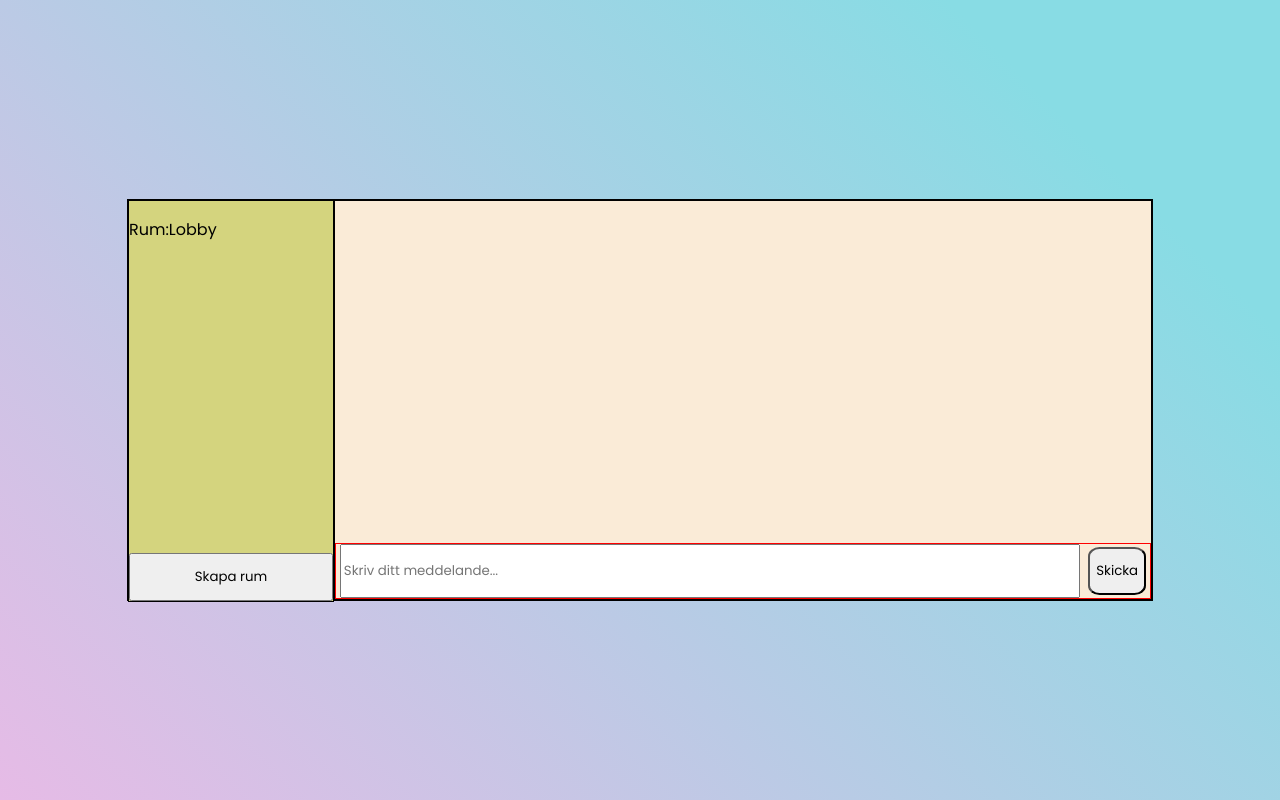
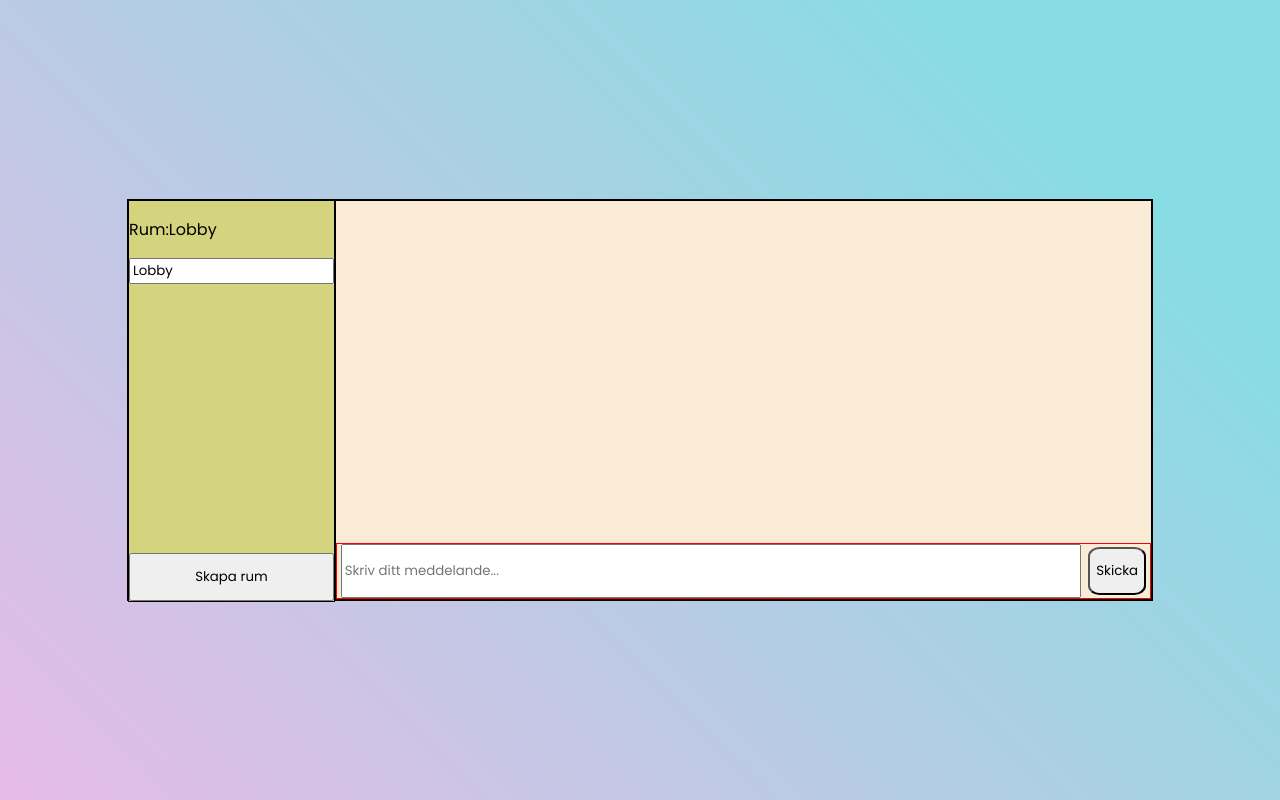
Before and after one commit to elinrobertson/Chatify4, a React (Vite) app in the folder client/: page / in a window 1280 px wide. Both pictures are taken after a click on the button "Börja chatta". Built offline with nearby package versions, Linux system fonts and the light colour scheme; no server answers.

Commit message:
working on join room

```diff
--- a/client/src/Chat.tsx
+++ b/client/src/Chat.tsx
@@ -3,7 +3,7 @@ import "./Chat.css"
 
 function Chat() {
 
-  const {room} = useSocket()
+  const {room, setRoom, joinRoom} = useSocket()
 
   return (
     <div className="main">
@@ -12,7 +12,8 @@ function Chat() {
           <p>Rum:
             {room}
           </p>
-          <button onClick={() => {}}className="create-room">Skapa rum</button>
+          <input value={ room } onChange={(e) => setRoom(e.target.value)} type="text" placeholder="Rum"/>
+          <button onClick={joinRoom}className="create-room">Skapa rum</button>
         </div>
         <div className="chatwindow-div">
           <div className="messages"></div>
--- a/client/src/SocketContext.tsx
+++ b/client/src/SocketContext.tsx
@@ -12,7 +12,7 @@ interface ISocketContext {
     login: () => void
     setRoomList: React.Dispatch<React.SetStateAction<string>>
     setUserList: React.Dispatch<React.SetStateAction<string>>
-    // createRoom: () => void
+    joinRoom: () => void
 }
 
 const defaultValues = {
@@ -26,7 +26,7 @@ const defaultValues = {
     login: () => { },
     setRoomList: () => { },
     setUserList: () => { },
-    // createRoom: () => { },
+    joinRoom: () => { },
 }
 
 const SocketContext = createContext<ISocketContext>(defaultValues)
@@ -46,13 +46,11 @@ const SocketProvider = ({ children }: PropsWithChildren) => {
     useEffect (() => {
         if (room) {
             socket.emit("join_room", {room, username,})
-            //setRoom
-            //setUserList
+
         }
     }, [room, username])
 
     useEffect(() => {
-        console.log("in use effect")
         socket.on("new_user_joined_chat", (username, room) => {
             console.log(username, room);
 
@@ -73,16 +71,18 @@ const SocketProvider = ({ children }: PropsWithChildren) => {
     }
 
     const joinRoom = () => {
+        console.log("joinat rum med " + `${socket.id}`);
+
         //lämna gammalt rum (lägger man in socket.leave(currentRoom) i eventet create-room på servern?)
-        //joina nya rummet
-        //setRoom() //current room
-        //setUserList
+
+            //setRoom() //current room
+            //setUserList för VG
     }
 
 
     return(
         <SocketContext.Provider value= {{ username, isLoggedIn, login, setUsername,
-        room, setRoom, roomList, setRoomList, userList, setUserList }}>
+        room, setRoom, roomList, setRoomList, userList, setUserList, joinRoom }}>
             {children}
         </SocketContext.Provider>
     )
```
Also changed, not shown: 1 other file (tests, documents, lock files or other folders).
